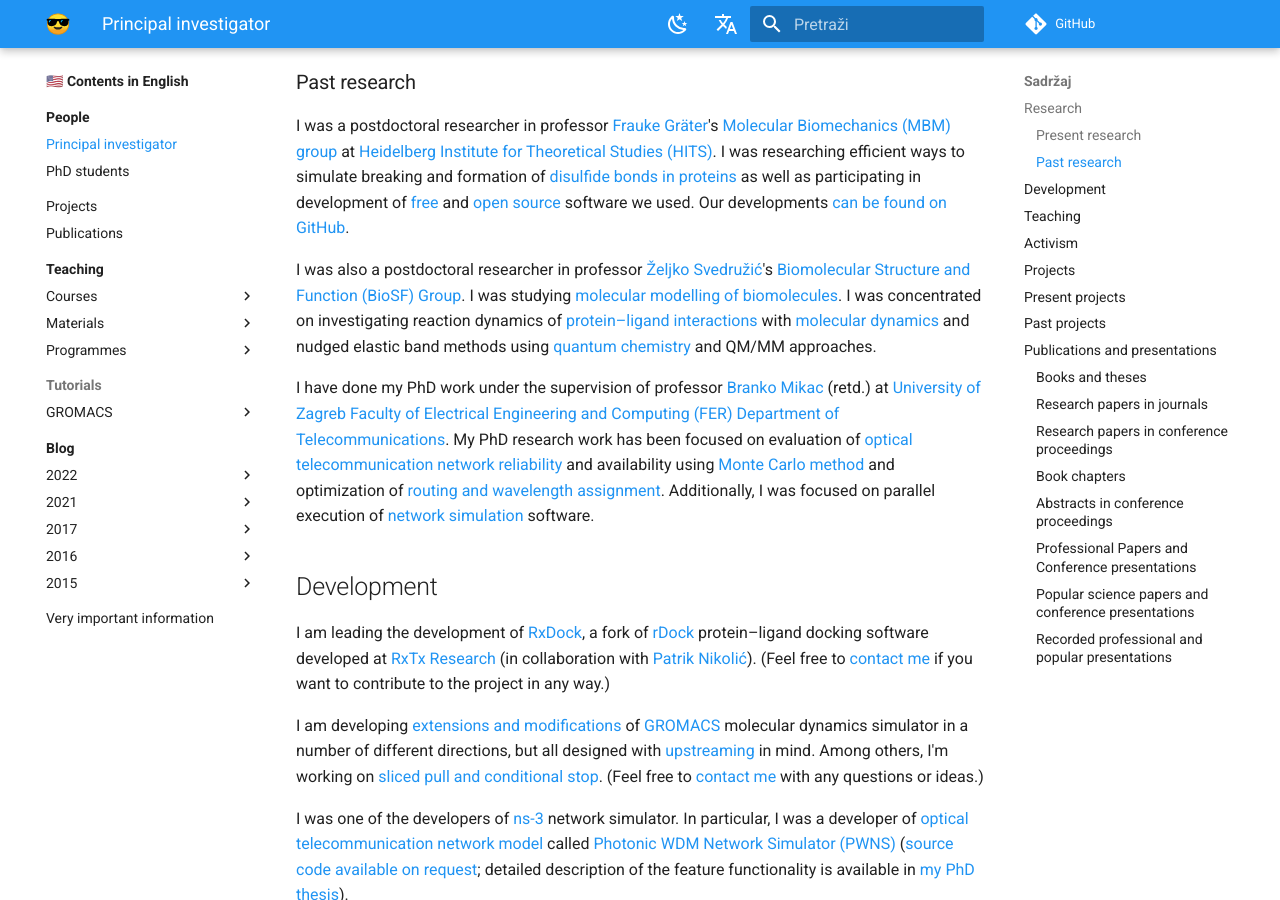
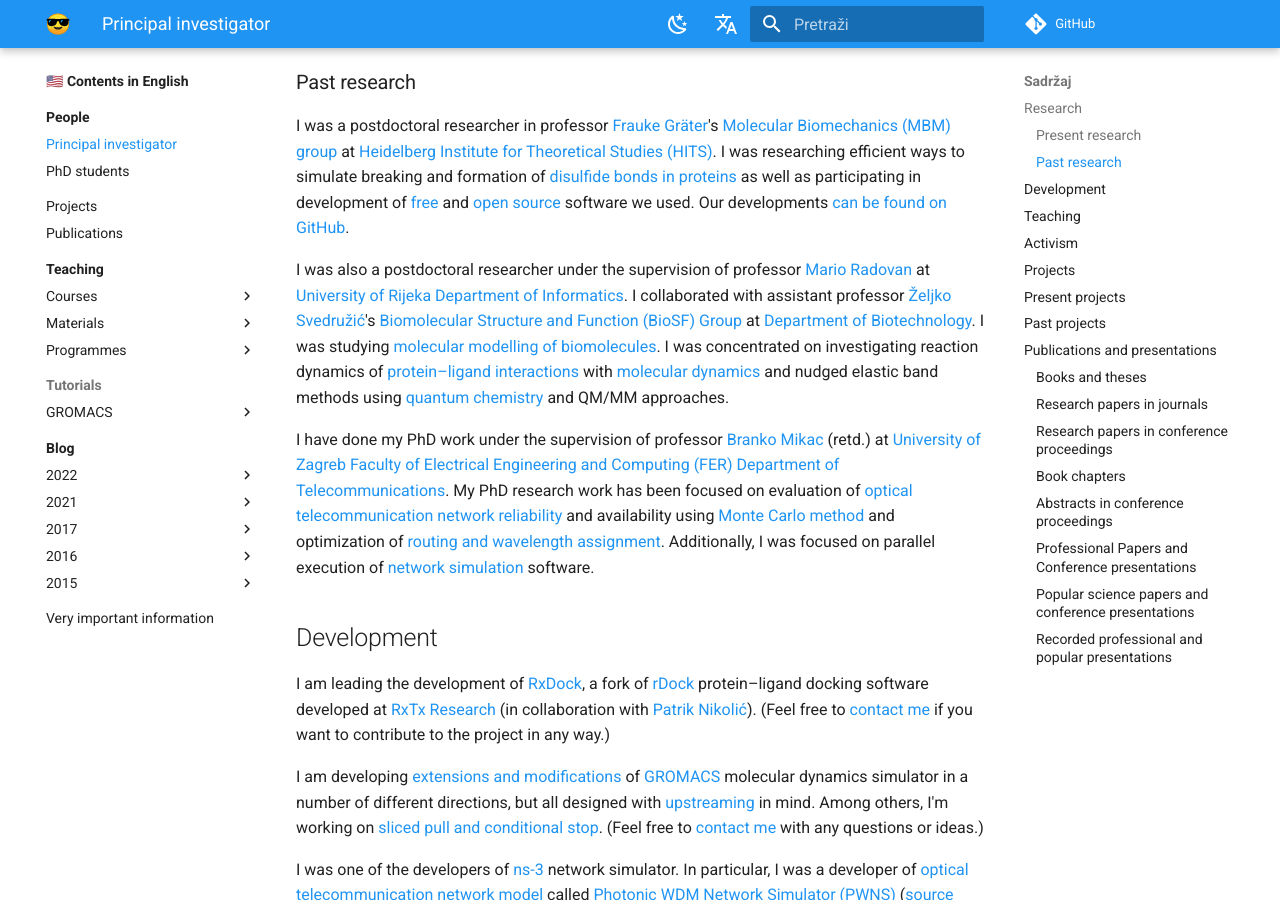
Before and after one commit to gaseri/website, an MkDocs documentation site: the page built from docs/en/people/principal-investigator.md, in a window 1280 px wide and 900 px high, scrolled down 915 px. Built offline with MkDocs 1.6.1 and Material for MkDocs 9.7.7, drawn with Linux system fonts in a browser that asks for light colours; comment, search, counter and statistics services are not loaded.

Commit message:
Clarified PI's UniRi postdoc history

```diff
--- a/docs/en/people/principal-investigator.md
+++ b/docs/en/people/principal-investigator.md
@@ -22,7 +22,7 @@ The focus of my research work is heterogeneous, parallel, and [distributed compu
 
 I was a postdoctoral researcher in professor [Frauke Gräter](https://www.h-its.org/people/prof-dr-frauke-grater/)'s [Molecular Biomechanics (MBM)](https://www.h-its.org/research/mbm/) [group](https://www.h-its.org/research/mbm/people/) at [Heidelberg Institute for Theoretical Studies (HITS)](https://www.h-its.org/). I was researching efficient ways to simulate breaking and formation of [disulfide bonds in proteins](https://www.h-its.org/projects/mechanobiochemistry/) as well as participating in development of [free](https://www.fsf.org/about/what-is-free-software) and [open source](https://opensource.com/resources/what-open-source) software we used. Our developments [can be found on GitHub](https://hits-mbm.github.io/).
 
-I was also a postdoctoral researcher in professor [Željko Svedružić](https://svedruziclab.github.io/principal-investigator.html)'s [Biomolecular Structure and Function (BioSF)](https://svedruziclab.github.io/) [Group](https://svedruziclab.github.io/group.html). I was studying [molecular modelling of biomolecules](https://svedruziclab.github.io/research.html). I was concentrated on investigating reaction dynamics of [protein–ligand interactions](https://svedruziclab.github.io/software.html#autodock-and-autodock-vina) with [molecular](https://svedruziclab.github.io/software.html#gromacs) [dynamics](../tutorials/gromacs/index.md) and nudged elastic band methods using [quantum](https://svedruziclab.github.io/software.html#cp2k) [chemistry](https://svedruziclab.github.io/software.html#nwchem) and QM/MM approaches.
+I was also a postdoctoral researcher under the supervision of professor [Mario Radovan](https://fidtri.github.io/mario-radovan/) at [University of Rijeka](http://uniri.hr/) [Department of Informatics](https://www.inf.uniri.hr/). I collaborated with assistant professor [Željko Svedružić](https://svedruziclab.github.io/principal-investigator.html)'s [Biomolecular Structure and Function (BioSF)](https://svedruziclab.github.io/) [Group](https://svedruziclab.github.io/group.html) at [Department of Biotechnology](https://www.inf.uniri.hr/). I was studying [molecular modelling of biomolecules](https://svedruziclab.github.io/research.html). I was concentrated on investigating reaction dynamics of [protein–ligand interactions](https://svedruziclab.github.io/software.html#autodock-and-autodock-vina) with [molecular](https://svedruziclab.github.io/software.html#gromacs) [dynamics](../tutorials/gromacs/index.md) and nudged elastic band methods using [quantum](https://svedruziclab.github.io/software.html#cp2k) [chemistry](https://svedruziclab.github.io/software.html#nwchem) and QM/MM approaches.
 
 I have done my PhD work under the supervision of professor [Branko Mikac](https://www.fer.unizg.hr/branko.mikac) (retd.) at [University of Zagreb](http://www.unizg.hr/) [Faculty of Electrical Engineering and Computing (FER)](https://www.fer.unizg.hr/) [Department of Telecommunications](https://tel.fer.hr/ztel). My PhD research work has been focused on evaluation of [optical telecommunication network reliability](https://integraoptics.com/whats-up-network-reliability/) and availability using [Monte Carlo method](https://mathworld.wolfram.com/MonteCarloMethod.html) and optimization of [routing and wavelength assignment](https://web.mit.edu/dimitrib/www/RWA.pdf). Additionally, I was focused on parallel execution of [network simulation](https://www.networkworld.com/article/3227076/network-simulation-or-emulation.html) software.
 
```
